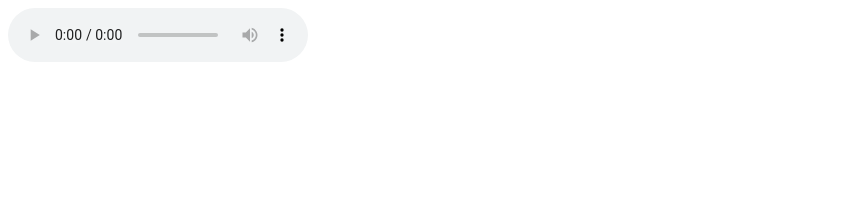
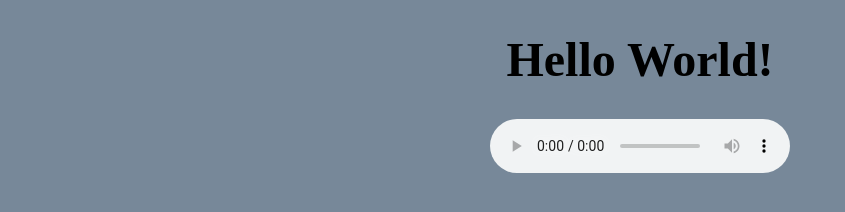
Before and after one commit to SnoepNFTs/Sound-url, a plain HTML site: page index.html in a window 1280 px wide. Shown: the whole page, without its empty margins (0-845 px from the left). Drawn offline with Linux system fonts and the light colour scheme.

Commit message:
Commit it

```diff
--- a/index.html
+++ b/index.html
@@ -3,9 +3,13 @@
   <head>
     <meta charset="UTF-8" />
     <meta name="viewport" content="width=device-width, initial-scale=1.0" />
+    <link rel="stylesheet" href="style.css" />
     <title>Document</title>
   </head>
   <body>
-    <audio controls src="success.mp3"></audio>
+    <h1>Hello World!</h1>
+    <div>
+      <audio controls src="success.mp3"></audio>
+    </div>
   </body>
 </html>
--- /dev/null
+++ b/style.css
@@ -0,0 +1,21 @@
+body {
+  background: lightslategray;
+}
+
+h1 {
+  display: flex;
+  justify-content: center;
+  text-align: center;
+  color: Black;
+  font-size: 3rem;
+}
+
+div {
+  display: flex;
+  justify-content: center;
+  text-align: center;
+}
+
+audio {
+  display: block;
+}
```
